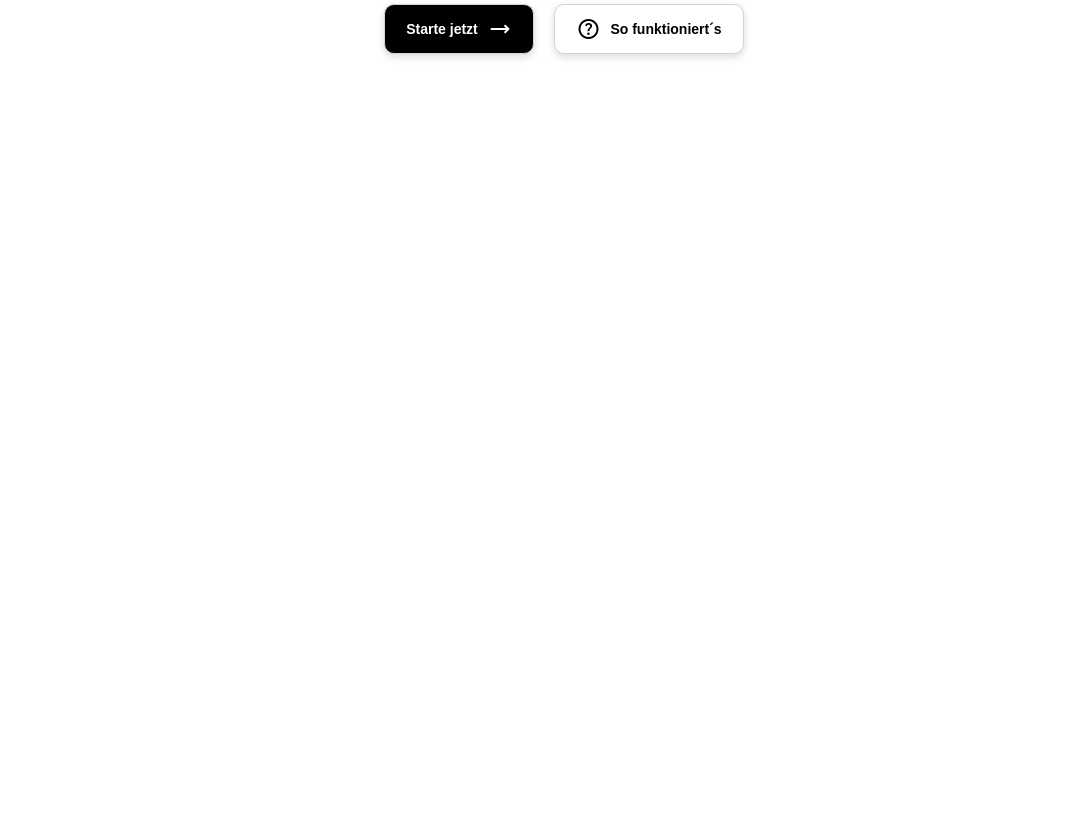
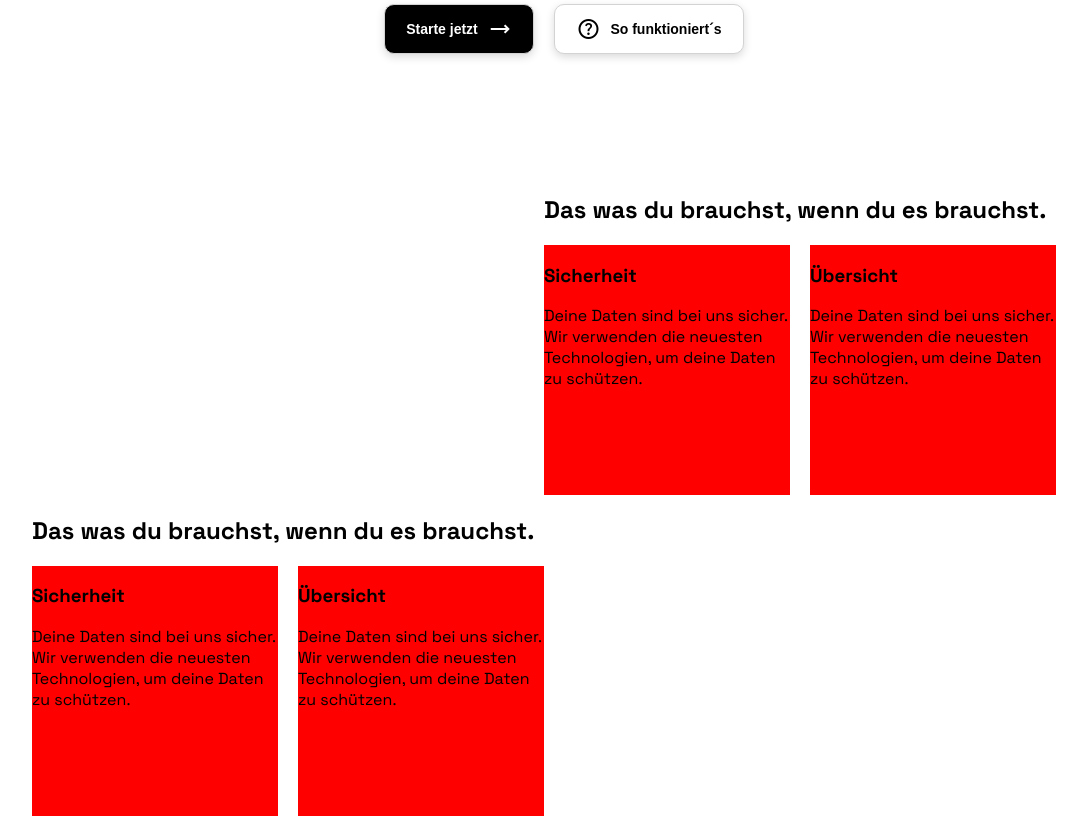
Before and after one commit to toasterheld/Faive, a PHP site: page /LandingPage.php in a window 1280 px wide. Shown: the part 440-1256 px from the top of the page, without its empty margins (96-1183 px from the left). Before the commit the page ends 499 px from the top, so only its background shows below. Run offline with PHP 8.4, Linux system fonts and the light colour scheme.

Commit message:
adds basic feature list

```diff
--- a/LandingPage.php
+++ b/LandingPage.php
@@ -20,7 +20,7 @@
             </nav>
             <span><button class="start_into">Starte jetzt</button></span>
         </header>
-        <div id="page_intro">
+        <section id="page_intro">
             <div id="focus_text">
                 <p>Die <span style="color: #008359;">Familien-App</span></p>
                 </p>der nächsten Generation</p>
@@ -33,7 +33,35 @@
                 <button class="blacked_start">Starte jetzt <span style="margin-left: 10px" class="material-symbols-outlined">trending_flat</span></button>
                 <button class="learn_more">So funktioniert´s <span style="margin-right: 10px" class="material-symbols-outlined">help</span></button>
             </div>
-        </div>
+        </section>
+        <section id="features">
+            <div class="user_features">
+                <h1>Das was du brauchst, wenn du es brauchst.</h1>
+                <div class="listed_features">
+                    <span class="feature">
+                        <h3>Sicherheit</h3>
+                        <p>Deine Daten sind bei uns sicher. Wir verwenden die neuesten Technologien, um deine Daten zu schützen.</p>
+                    </span>
+                    <span class="feature">
+                        <h3>Übersicht</h3>
+                        <p>Deine Daten sind bei uns sicher. Wir verwenden die neuesten Technologien, um deine Daten zu schützen.</p>
+                    </span>
+                </div>
+            </div>
+            <div class="other_features">
+                <h1>Das was du brauchst, wenn du es brauchst.</h1>
+                <div class="listed_features">
+                    <span class="feature">
+                        <h3>Sicherheit</h3>
+                        <p>Deine Daten sind bei uns sicher. Wir verwenden die neuesten Technologien, um deine Daten zu schützen.</p>
+                    </span>
+                    <span class="feature">
+                        <h3>Übersicht</h3>
+                        <p>Deine Daten sind bei uns sicher. Wir verwenden die neuesten Technologien, um deine Daten zu schützen.</p>
+                    </span>
+                </div>
+            </div>
+        </section>
     </div>
 </body>
 </html>
--- a/css/LandingPage.css
+++ b/css/LandingPage.css
@@ -153,3 +153,29 @@ header > span {
     justify-content: center;
     flex-direction: row-reverse;
 }
+
+#features {
+    display: grid;
+    grid-template-columns: 10% 40% 40% 10%;
+}
+
+.user_features {
+    grid-column: 3;
+}
+
+.other_features {
+    grid-column: 2;
+}
+
+.listed_features {
+    display: flex;
+    flex-direction: row;
+    gap: 20px;
+}
+
+.feature {
+    width: 250px;
+    height: 250px;
+
+    background-color: red;
+}
```
